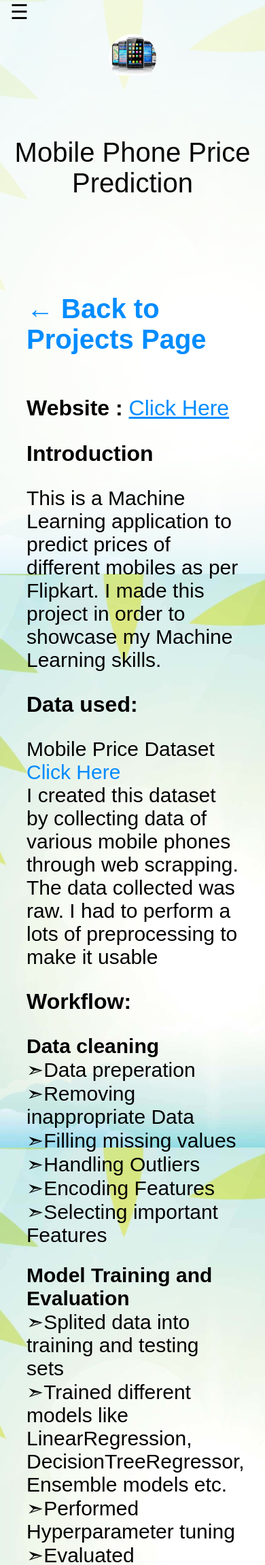
After one commit to SmdZubair0/Portfolio, a Flask app: template templates/mobileprice.html in a window 390 px wide. The commit adds this page. Shown: the top 2302 px of the page at 68% size. Run offline with Flask 3, Linux system fonts and the light colour scheme; the template is opened without the code that fills it, so the values that code supplies are empty.

Commit message:
added mobile price page

```diff
--- /dev/null
+++ b/templates/mobileprice.html
@@ -0,0 +1,92 @@
+{% extends "layout.html" %}
+
+{% block title %}
+    Mobile Phone Price Prediction project
+{% endblock title %}
+
+{% block styles %}
+    <link rel="stylesheet" href="{{ url_for('static', filename='styles/projectpage.css') }}">
+{% endblock styles %}
+
+{% block img %}
+        <div class="img">
+            <img src="{{ url_for('static', filename='images/mobile.jpeg') }}"  alt="">
+        </div>
+        <div class="name">
+            Mobile Phone Price Prediction
+        </div>
+{% endblock img %}
+
+{% block content %}
+        <div class="know2">
+            <a href="{{ url_for('project') }}">&#x2190; Back to Projects Page</a>
+        </div>
+        <div class="bhead">
+            <b>Website : </b><a href="https://phone-price-prediction-witp.onrender.com">Click Here</a>
+        </div>
+        <div class="box">
+            <div class="bhead">Introduction</div>
+            This is a Machine Learning application to predict prices of different mobiles as per Flipkart. I made this project in order to showcase my Machine Learning skills.
+        </div>
+        <div class="box">
+            <div class="bhead">
+                Data used:
+            </div>
+            Mobile Price Dataset <a href="https://www.kaggle.com/datasets/shaikmohammedzubair/mobile-phone-prices">Click Here</a><br>
+            I created this dataset by collecting data of various mobile phones through web scrapping. The data collected was raw. I had to perform a lots of preprocessing to make it usable
+        </div>
+        <div class="box">
+            <div class="bhead">
+                Workflow:
+            </div>
+            <ul>
+                <li>Data cleaning</li>
+                <li>Data preperation</li>
+                <li>Removing inappropriate Data</li>
+                <li>Filling missing values</li>
+                <li>Handling Outliers</li>
+                <li>Encoding Features</li>
+                <li>Selecting important Features</li>
+            </ul>
+            <ul>
+                <li>Model Training and Evaluation</li>
+                <li>Splited data into training and testing sets</li>
+                <li>Trained different models like LinearRegression, DecisionTreeRegressor, Ensemble models etc.</li>
+                <li>Performed Hyperparameter tuning</li>
+                <li>Evaluated performance using metrics like r2 score</li>
+                <li>Finally Selected RandomForestRegressor model</li>
+            </ul>
+            <ul>
+                <li>Deployment</li>
+                <li>Created web page using HTML,CSS</li>
+                <li>Integrated model with web page using Flask</li>
+                <li>Uploaded to GitHub</li>
+            </ul>
+        </div>
+        <div class="box">
+            <div class="bhead">
+                Libraries and Frameworks used:
+            </div>
+            Python <br>
+            BeautifulSoup <br>
+            Pandas <br>
+            Numpy <br>
+            Matplotlib <br>
+            Seaborn <br>
+            Sklearn <br>
+            HTML <br>
+            CSS <br>
+            Flask <br>
+        </div>
+        <div class="box">
+            <div class="bhead">
+                Conclusion:
+            </div>
+            By doing this project I gained some experience in Machine Learing and got knowledge to build a full Machine Learing model
+        </div>
+
+
+        <div class="know2">
+            <a href="https://github.com/SmdZubair0/Phone-price-prediction.git">Code link &#8594;</a>
+        </div>
+{% endblock content %}
```
Also changed, not shown: templates/project.html (+6 -6 lines).
